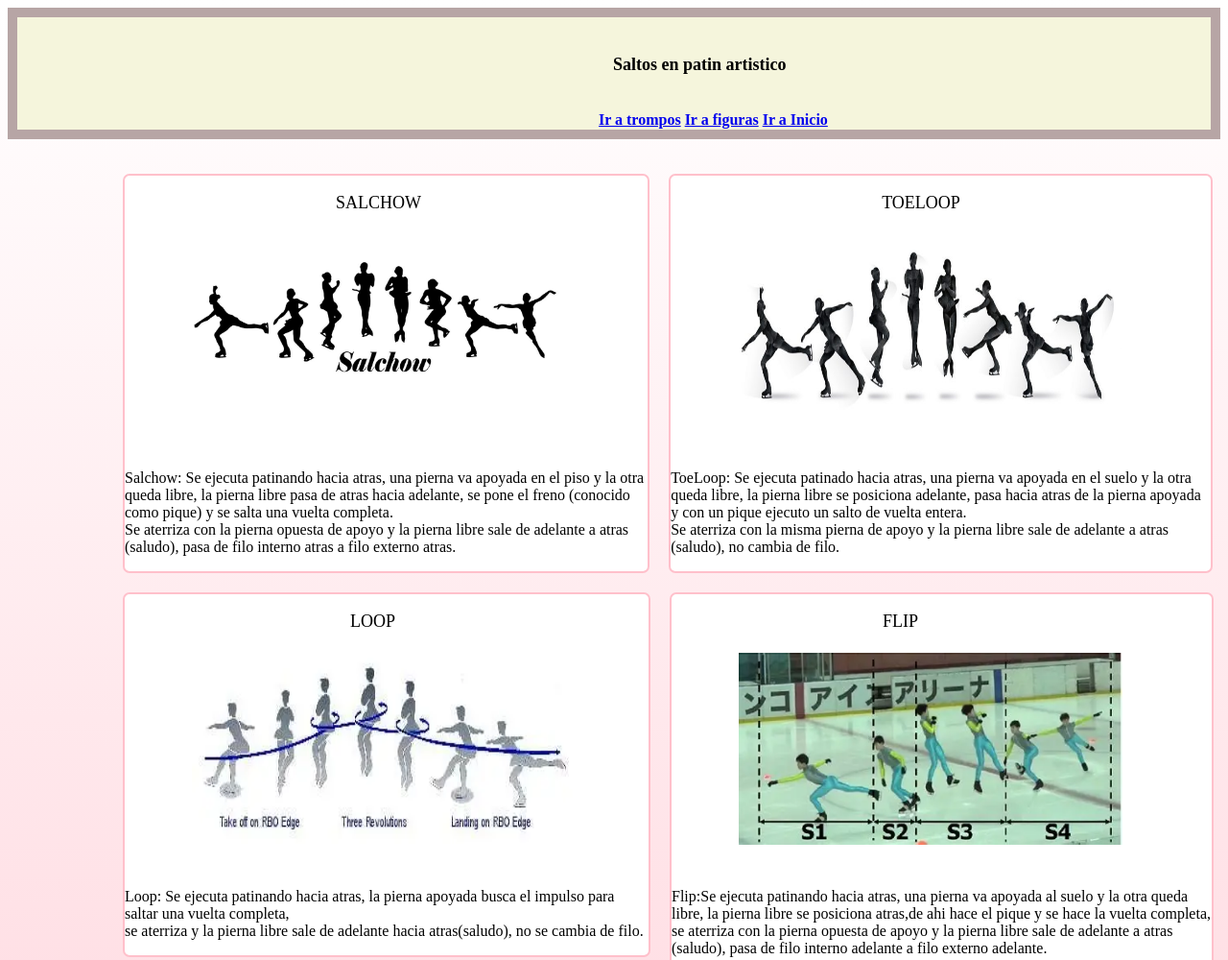
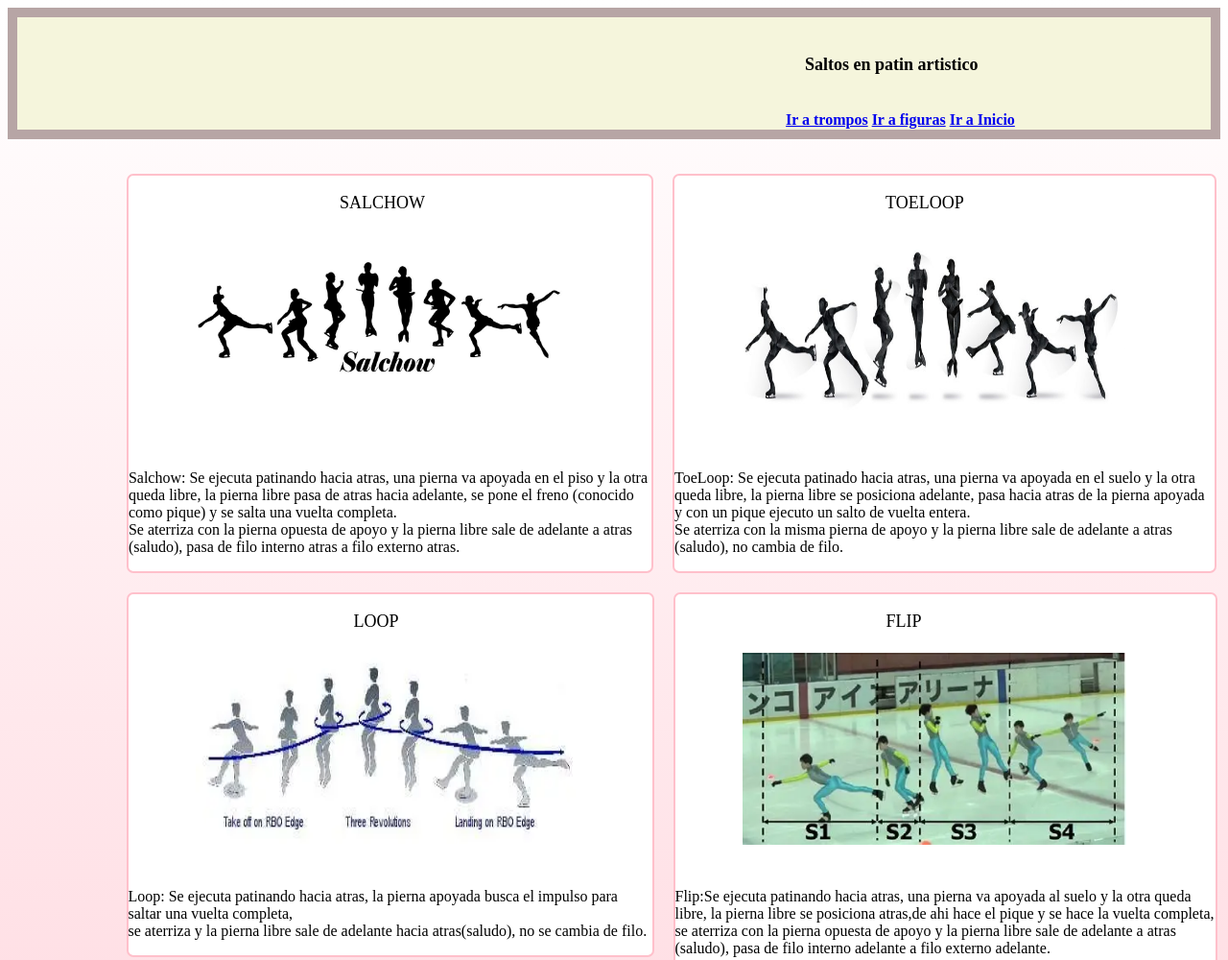
Before and after one commit to guadiita/nombre, a plain HTML site: page pages/saltos.html in a window 1280 px wide. Shown: the top 1000 px of the page at 96% size. Drawn offline with Linux system fonts and the light colour scheme.

Commit message:
saltos with flexbox

```diff
--- a/pages/saltos.html
+++ b/pages/saltos.html
@@ -19,8 +19,9 @@
          <br>
          <br>
     <main>
+ <div class="jumps">
 
-       <div class="cards">
+<div class="cards">
         <div  class="card1">
         <p class="nombre">SALCHOW</p>
         <img class="salchow" src="../assets/media/salchow.jpg" alt="salchow">
@@ -69,6 +70,9 @@
         </div>
        </div>
 
+
+ </div>
+
     </main>
 
     <footer>
--- a/styles/saltos.css
+++ b/styles/saltos.css
@@ -5,19 +5,25 @@ body {
    header p {
        font-size: large;
        font-weight: 800;
-       margin-inline-start:  600px;
+       margin-inline-start:  800px;
        padding: 20px;
    }
    header nav{
        font-size: medium;
        font-weight: 600;
-       margin-inline-start: 605px;
+       margin-inline-start: 800px;
    }
 
    header{
     background-color: beige;
    padding: 1px;
    border: solid rgb(183, 165, 165) 10px;
+   }
+
+   .jumps {
+    display: flex;
+    justify-content: center;
+    flex-wrap: wrap;
    }
 
 .cards{
```
